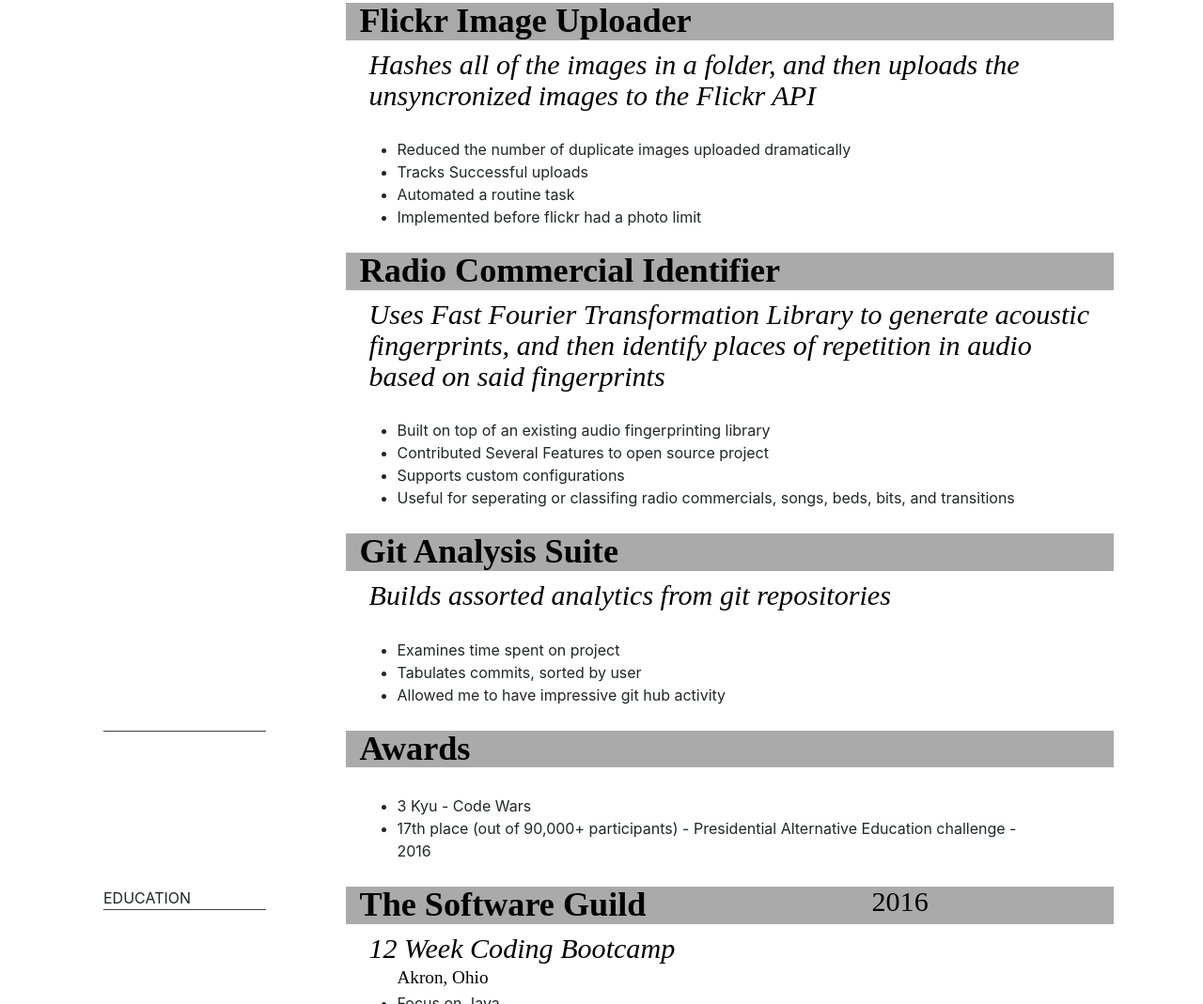
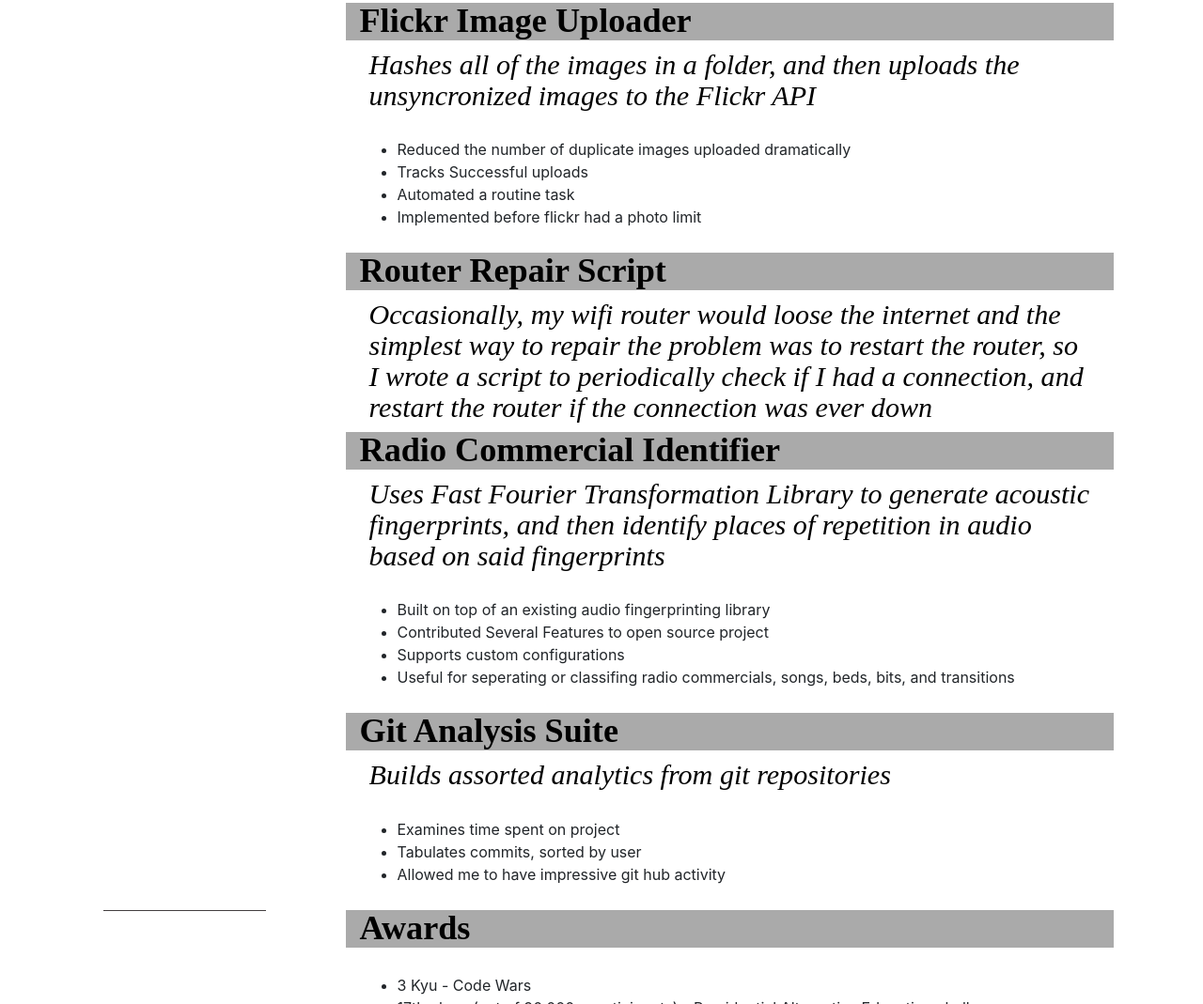
Before and after one commit to ategt/resumes, a plain HTML site: page résumé-expanded-color-2.html in a window 1280 px wide. Shown: the part 3341-4410 px from the top of the page at 94% size. Drawn offline with nearby package versions, Linux system fonts and the light colour scheme.

Commit message:
Added router repair script.

```diff
--- a/résumé-expanded-color-2.html
+++ b/résumé-expanded-color-2.html
@@ -732,6 +732,28 @@
                 <div class="row grey-backgroud">
                     <div class="col-md-8">
                         <div class="font-primary item-name bold job-title">
+                            Router Repair Script
+                        </div>
+                    </div>
+                    <div class="col-md-4">
+                        <div class="date-range">
+
+                        </div>
+                    </div>
+                </div>
+                <div class="row">
+                    <div class="col-md-12">
+                        <div class="employer-title font-primary inline-block italic fg-secondary">
+                            Occasionally, my wifi router would loose the internet and the simplest way to repair the problem was to restart the router, so I wrote a script to periodically check if I had a connection, and restart the router if the connection was ever down
+                        </div>
+                    </div>
+                </div>
+                <div class="footer-space">
+                </div>
+
+                <div class="row grey-backgroud">
+                    <div class="col-md-8">
+                        <div class="font-primary item-name bold job-title">
                             Radio Commercial Identifier
                         </div>
                     </div>
```
